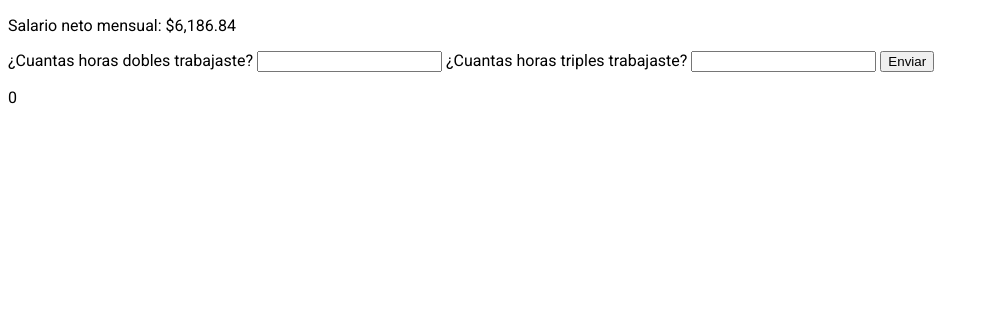
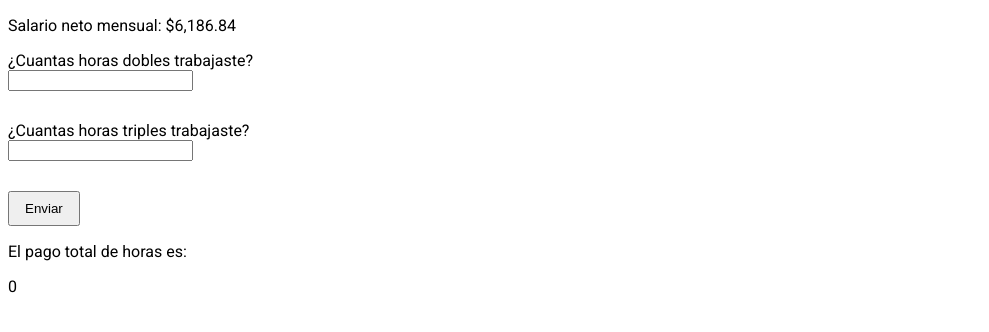
Before and after one commit to aldo10241/Salario, a plain HTML site: page index.html in a window 1280 px wide. Both pictures are taken after a click on the button "Enviar". Shown: the whole page, without its empty margins (0-989 px from the left). Drawn offline with Linux system fonts and the light colour scheme.

Commit message:
Version 1 funcional

```diff
--- a/css/style.css
+++ b/css/style.css
@@ -1,3 +1,12 @@
 html{
     font-family: 'Roboto', sans-serif;
 }
+
+input{
+    display: block;
+    margin-bottom: 30px;
+}
+
+button{
+    padding: 8px 15px;
+}
--- a/index.html
+++ b/index.html
@@ -11,17 +11,18 @@
     <link href="https://fonts.googleapis.com/css2?family=Roboto:ital,wght@0,100;0,300;0,400;0,500;0,700;0,900;1,100;1,300;1,400;1,500;1,700;1,900&display=swap" rel="stylesheet">
 </head>
 <body>
+
     <section>
         <form action="">
             <p>Salario neto mensual: $6,186.84</p>
 
-            <label for="">¿Cuantas horas dobles trabajaste?</label>
+            <label for="dobles">¿Cuantas horas dobles trabajaste?</label>
             <input id="dobles" type="number">
 
-            <label for="">¿Cuantas horas triples trabajaste?</label>
+            <label for="triples">¿Cuantas horas triples trabajaste?</label>
             <input id="triples" type="number">
 
-            <button type="button" onclick="calcularHoras()">Enviar</button>
+            <button type="button" onclick="total()">Enviar</button>
         </form>
         <p id="resultado"></p>
     </section>
--- a/js/analisis.js
+++ b/js/analisis.js
@@ -4,7 +4,7 @@ let pagoxHora = 22.91;
 /*const var1 = document.getElementById("salario");
 const salario = var1.value;*/
 
-function calcularHoras(){
+function total(){
     const var1 = document.getElementById("dobles");
     const dobles = var1.value;
     const var2 = document.getElementById("triples");
@@ -12,20 +12,12 @@ function calcularHoras(){
     const horasDobles = (pagoxHora * 2) * dobles;
     const horasTriples = (pagoxHora * 3) * triples;
     const totalHoras = horasDobles + horasTriples;
-    console.log(horasDobles);
 
+    const mostrarResultado=document.getElementById("resultado").innerHTML = "<P>El pago total de horas es: <P/>"+totalHoras;
+     if(triples==0){
 
-    function total(){
-        const mostrarResultado=document.getElementById("resultado").innerHTML = totalHoras;
-        console.log("El pago total de horas es: "+totalHoras);
-    }
-
-    if(triples>0){
-        console.log(horasTriples);
-        total();
-    } else{
-        const mostrarResultado=document.getElementById("resultado").innerHTML = totalHoras;
-        console.log("No hay horas triples");
-        total();
+         console.log(totalHoras);
+     } else if(triples>0){
+     const mostrarResultado=document.getElementById("resultado").innerHTML = "<P>El pago total de horas es: <P/>"+totalHoras;
     }
 }
```
